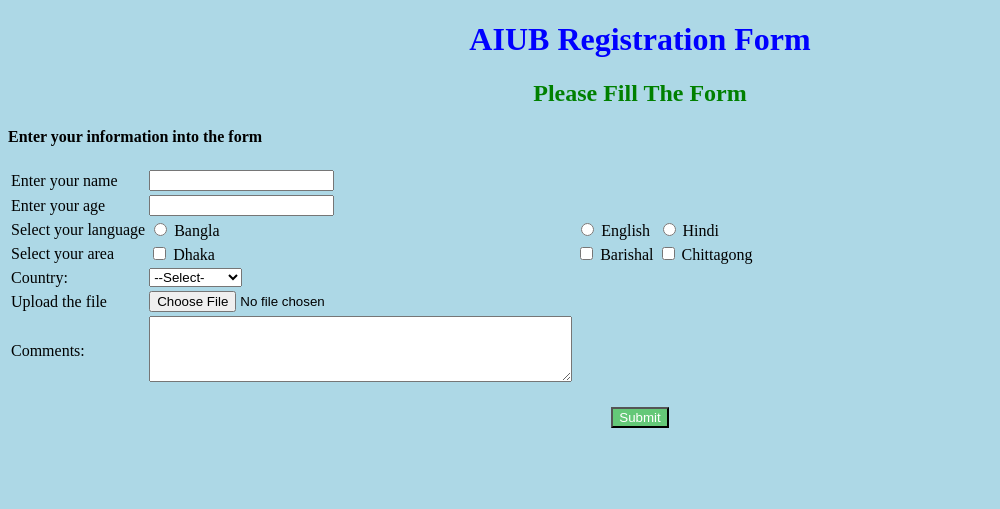
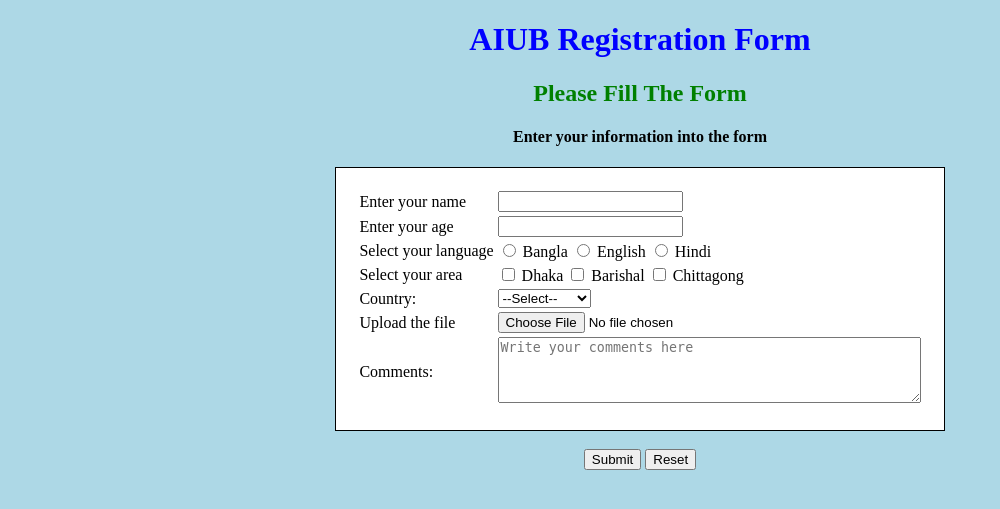
Before and after one commit to LT-Ripjaws/Web-Tech-Summer, a PHP site: page /Registration.php in a window 1280 px wide. Shown: the top 509 px of the page, without its empty margins (0-1000 px from the left). Run offline with PHP 8.4, Linux system fonts and the light colour scheme.

Commit message:
an update to Reg panel

```diff
--- a/mid/Registration.php
+++ b/mid/Registration.php
@@ -1,15 +1,20 @@
 <!DOCTYPE html>
 <html>
-    <title> This is a registration form</title>
+<head>
+    <title> Registration form</title>
+</head>
     <body>
         <center>
             <h1 style = "color: blue;"> AIUB Registration Form</h1>
             <h2 style = "color: green;"> Please Fill The Form</h2>
+            <h4> Enter your information into the form</h4>
         </center>
-        <h4 align = "left"> Enter your information into the form</h4>
+
 
         <style>
             body{background-color: lightblue;}
+            table{border: 1px solid black; margin: auto; background-color: white; padding: 20px}
+
         </style>
         <form>
         <table>
@@ -21,20 +26,21 @@
             </tr>
             <tr>
                 <td> Select your language </td>
-                <td> <input type = "radio" name = "des"> Bangla </td>
-                <td> <input type = "radio" name = "des"> English </td>
-                <td> <input type = "radio" name = "des"> Hindi </td>
+                <td> <input type = "radio" name = "des"> Bangla
+                 <input type = "radio" name = "des"> English
+                <input type = "radio" name = "des"> Hindi </td>
             </tr>
             <tr>
                 <td> Select your area </td>
-                <td> <input type = "checkbox" name = "des"> Dhaka </td>
-                <td> <input type = "checkbox" name = "des"> Barishal </td>
-                <td> <input type = "checkbox" name = "des"> Chittagong </td>
+                <td> <input type = "checkbox" name = "des"> Dhaka
+                <input type = "checkbox" name = "des"> Barishal
+                 <input type = "checkbox" name = "des"> Chittagong
+            </td>
             </tr>
             <tr>
                 <td> Country: </td>
                 <td> <select name = "Country">
-                    <option value = ""> --Select- </option>
+                    <option value = ""> --Select-- </option>
                     <option value = "Bangladesh"> Bangladesh </option>
                     <option value = "India"> India </option>
                     <option value = "USA"> USA </option>
@@ -48,14 +54,16 @@
             </tr>
             <tr>
                 <td> Comments: </td>
-                <td> <textarea rows = "4" cols = "50" placeholder=" Write your comments here"> </textarea> </td>
+                <td> <textarea rows = "4" cols = "50" placeholder="Write your comments here"></textarea> </td>
             </tr>
         </table>
-</form>
+
         <br>
         <center>
-            <input type = "submit" value = "Submit" style = "background-color: rgb(100, 200, 120); color: white;">
+            <input type = "submit" value = "Submit">
+            <input type = "reset" value = "Reset">
         </center>
         <br>
+</form>
     </body>
 </html>
```
